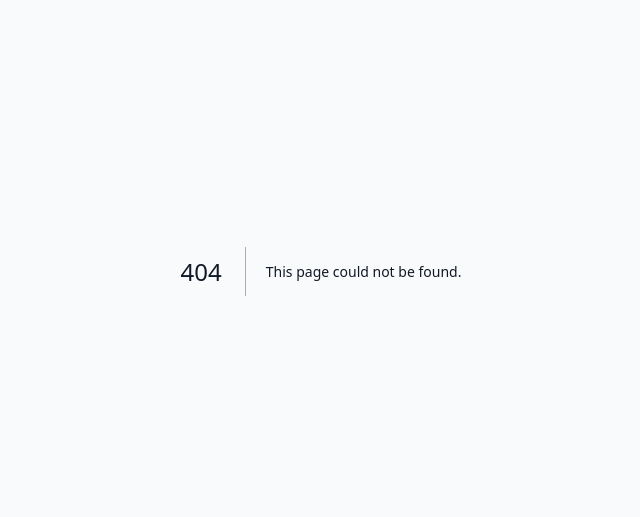
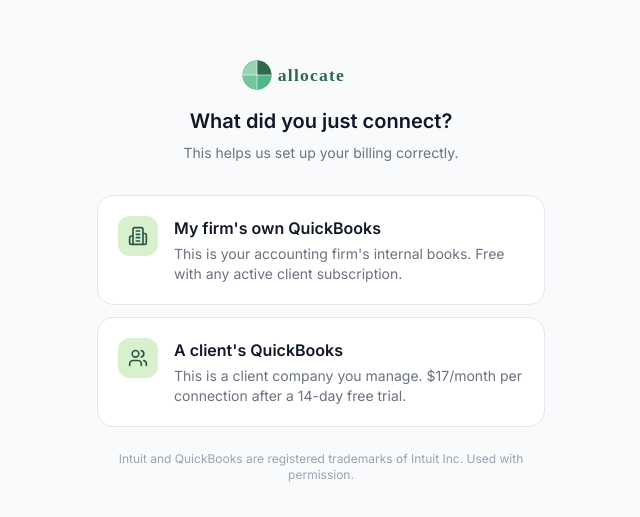
Before and after one commit to helderaas/allocate, a Next.js app: page /connect-type in a window 1280 px wide. Before the commit this address had no page. Shown: the part 129-646 px from the top of the page, without its empty margins (319-959 px from the left). Built offline with nearby package versions, Linux system fonts and the light colour scheme.

Commit message:
Add connect-type classification page

```diff
--- /dev/null
+++ b/src/app/connect-type/page.tsx
@@ -0,0 +1,123 @@
+"use client";
+import { useState, Suspense } from "react";
+import { useSearchParams } from "next/navigation";
+import Image from "next/image";
+import { Loader2, Building2, Users } from "lucide-react";
+
+function ConnectTypeContent() {
+  const params = useSearchParams();
+  const tenantId = params.get("tenantId");
+  const [loading, setLoading] = useState<"firm" | "client" | null>(null);
+  const [error, setError] = useState("");
+
+  const handleSelect = async (isFirmCompany: boolean) => {
+    if (!tenantId) { setError("Missing connection info. Please try again."); return; }
+    setLoading(isFirmCompany ? "firm" : "client");
+    setError("");
+
+    const res = await fetch("/api/companies/classify", {
+      method: "POST",
+      headers: { "Content-Type": "application/json" },
+      body: JSON.stringify({ tenantId, isFirmCompany }),
+      credentials: "include",
+    });
+
+    const data = await res.json();
+
+    if (!res.ok) {
+      setError(data.error ?? "Something went wrong");
+      setLoading(null);
+      return;
+    }
+
+    if (isFirmCompany) {
+      // Firm connection — no Stripe, go straight to dashboard
+      window.location.href = "/dashboard";
+    } else {
+      // Client connection — start Stripe trial
+      const stripeRes = await fetch("/api/stripe/checkout", {
+        method: "POST",
+        credentials: "include",
+      });
+      const stripeData = await stripeRes.json();
+      if (stripeData.url) {
+        window.location.href = stripeData.url;
+      } else {
+        // Already subscribed — just go to dashboard
+        window.location.href = "/dashboard";
+      }
+    }
+  };
+
+  return (
+    <div className="min-h-screen bg-gray-50 flex flex-col items-center justify-center p-4">
+      <div className="w-full max-w-md">
+        <div className="text-center mb-8">
+          <Image src="/allocate-logo-primary.svg" alt="Allocate" width={160} height={36} className="mx-auto mb-4" priority />
+          <h1 className="text-xl font-semibold text-gray-900">What did you just connect?</h1>
+          <p className="text-sm text-gray-500 mt-2">This helps us set up your billing correctly.</p>
+        </div>
+
+        <div className="space-y-3">
+          <button
+            onClick={() => handleSelect(true)}
+            disabled={!!loading}
+            className="w-full bg-white border border-gray-200 hover:border-brand-400 hover:bg-brand-50 rounded-2xl p-5 text-left transition-colors disabled:opacity-60"
+          >
+            <div className="flex items-start gap-4">
+              <div className="w-10 h-10 bg-brand-100 rounded-xl flex items-center justify-center shrink-0">
+                {loading === "firm"
+                  ? <Loader2 size={20} className="text-brand-600 animate-spin" />
+                  : <Building2 size={20} className="text-brand-600" />
+                }
+              </div>
+              <div>
+                <p className="font-semibold text-gray-900 mb-1">My firm's own QuickBooks</p>
+                <p className="text-sm text-gray-500">This is your accounting firm's internal books. Free with any active client subscription.</p>
+              </div>
+            </div>
+          </button>
+
+          <button
+            onClick={() => handleSelect(false)}
+            disabled={!!loading}
+            className="w-full bg-white border border-gray-200 hover:border-brand-400 hover:bg-brand-50 rounded-2xl p-5 text-left transition-colors disabled:opacity-60"
+          >
+            <div className="flex items-start gap-4">
+              <div className="w-10 h-10 bg-brand-100 rounded-xl flex items-center justify-center shrink-0">
+                {loading === "client"
+                  ? <Loader2 size={20} className="text-brand-600 animate-spin" />
+                  : <Users size={20} className="text-brand-600" />
+                }
+              </div>
+              <div>
+                <p className="font-semibold text-gray-900 mb-1">A client's QuickBooks</p>
+                <p className="text-sm text-gray-500">This is a client company you manage. $17/month per connection after a 14-day free trial.</p>
+              </div>
+            </div>
+          </button>
+        </div>
+
+        {error && (
+          <div className="mt-4 bg-red-50 border border-red-200 rounded-xl p-3 text-red-700 text-sm">{error}</div>
+        )}
+
+        <p className="text-center text-xs text-gray-400 mt-6">
+          Intuit and QuickBooks are registered trademarks of Intuit Inc. Used with permission.
+        </p>
+      </div>
+    </div>
+  );
+}
+
+export default function ConnectTypePage() {
+  return (
+    <Suspense fallback={
+      <div className="min-h-screen flex items-center justify-center">
+        <Loader2 className="animate-spin" size={20} />
+      </div>
+    }>
+      <ConnectTypeContent />
+    </Suspense>
+  );
+}
```
